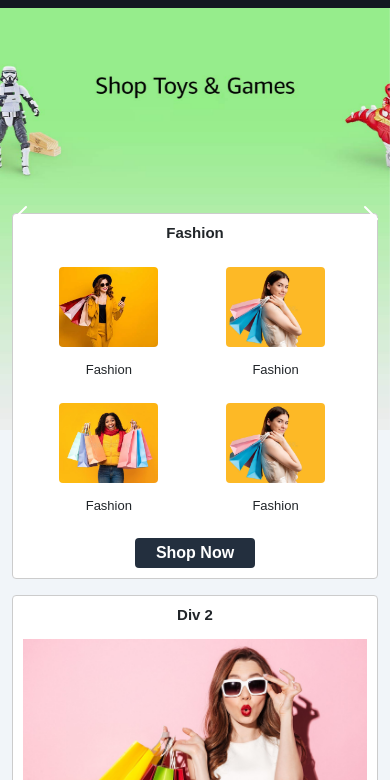
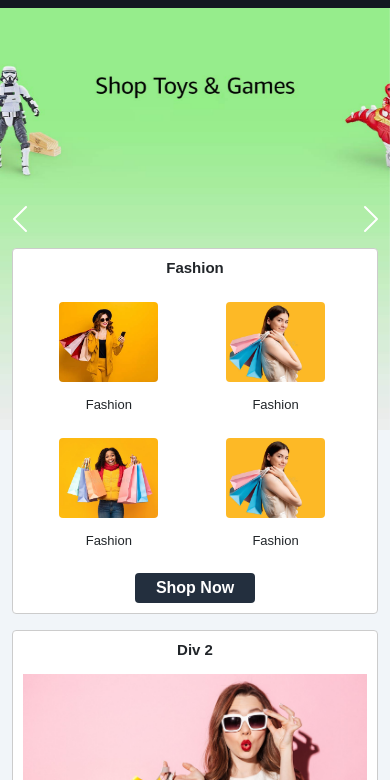
Before and after one commit to YouseFAdeL53/Amazon, a plain HTML site: page index.html in a window 390 px wide. Shown: the part 64-844 px from the top of the page. Drawn offline with nearby package versions, Linux system fonts and the light colour scheme.

Commit message:
Update style.css

```diff
--- a/CSS/style.css
+++ b/CSS/style.css
@@ -298,7 +298,7 @@ ul.links li a i {
 
 @media(max-width:767px) {
   .cards {
-    top: 205px;
+    top: 240px;
   }
 }
 
```
